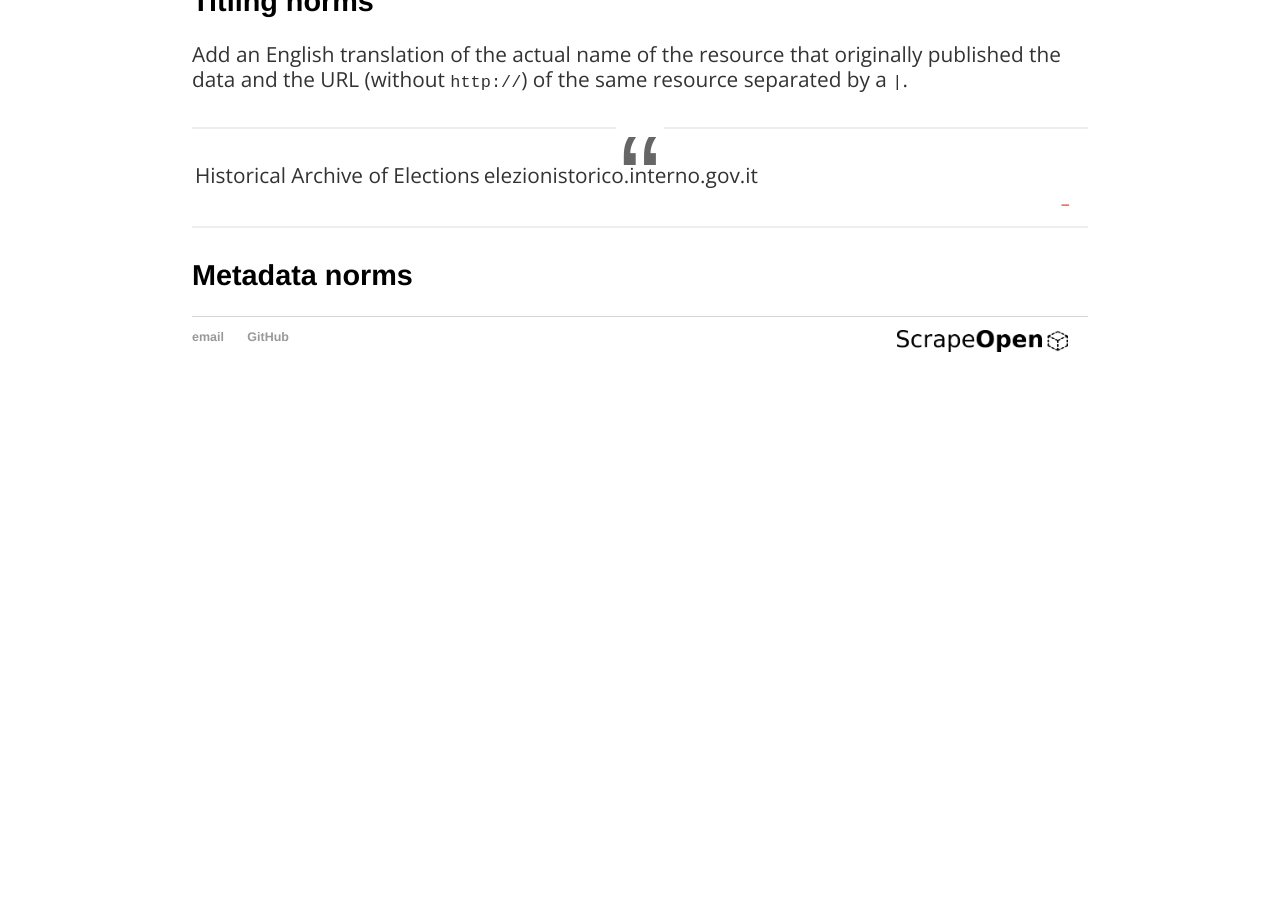
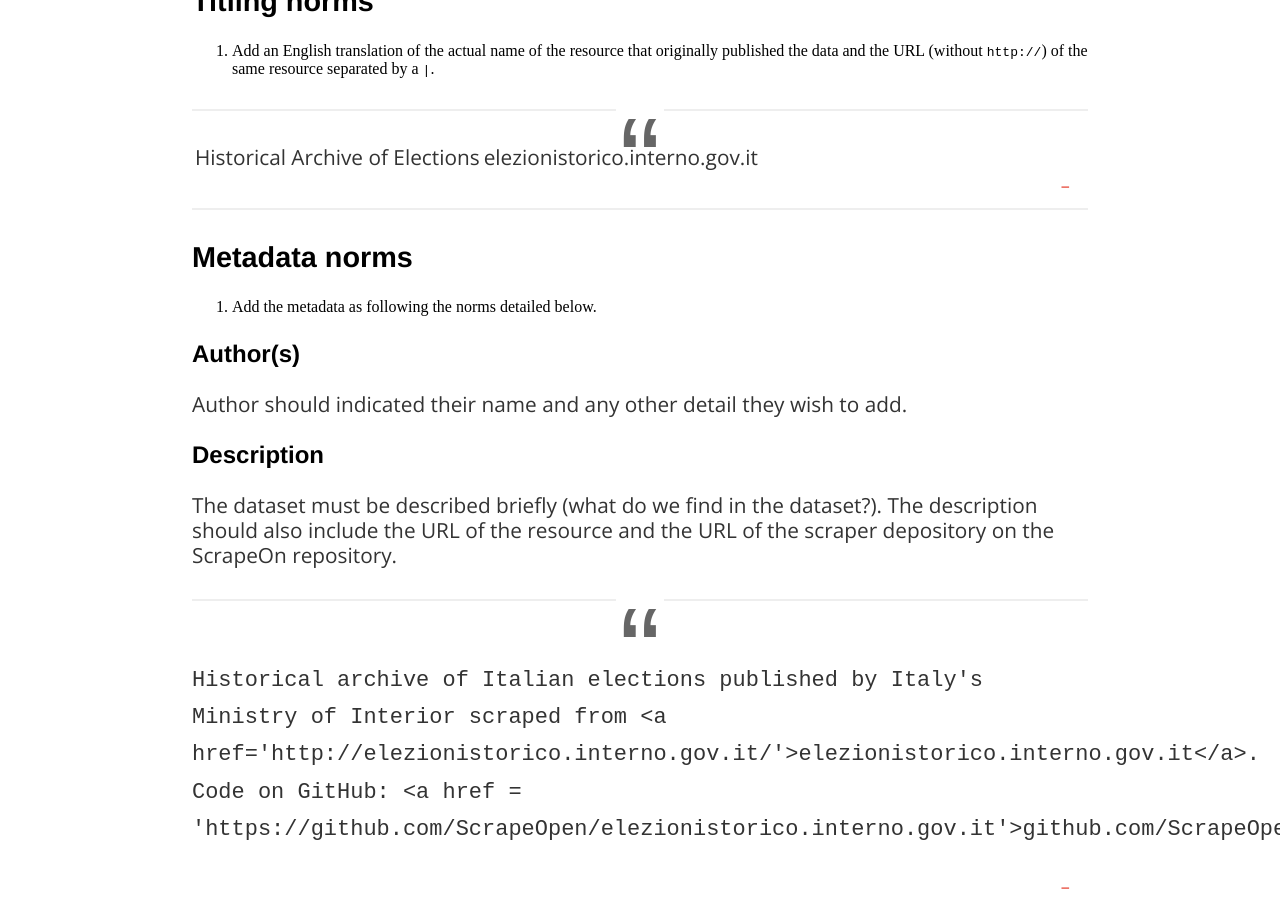
Before and after one commit to ScrapeOpen/ScrapeOpen, a Jekyll site: the page built from docs/dataverse.md, in a window 1280 px wide and 900 px high, scrolled down 560 px. Built offline with Jekyll 4.4.1, drawn with Linux system fonts in a browser that asks for light colours; before the commit the page ends 965 px from its top, so only the background shows below that.

Commit message:
Minor edits

```diff
--- a/docs/dataverse.md
+++ b/docs/dataverse.md
@@ -18,8 +18,20 @@ The project *dataverse* (which is a collection of *datasets*) is:
 
 ## Titling norms
 
-Add an English translation of the actual name of the resource that originally published the data and the URL (without `http://`) of the same resource separated by a `|`.
+2. Add an English translation of the actual name of the resource that originally published the data and the URL (without `http://`) of the same resource separated by a `|`.
 
 > Historical Archive of Elections | elezionistorico.interno.gov.it
 
 ## Metadata norms
+
+3. Add the metadata as following the norms detailed below.
+
+### Author(s)
+
+Author should indicated their name and any other detail they wish to add.
+
+### Description
+
+The dataset must be described briefly (what do we find in the dataset?). The description should also include the URL of the resource and the URL of the scraper depository on the ScrapeOn repository.
+
+> `Historical archive of Italian elections published by Italy's Ministry of Interior scraped from <a href='http://elezionistorico.interno.gov.it/'>elezionistorico.interno.gov.it</a>. Code on GitHub: <a href = 'https://github.com/ScrapeOpen/elezionistorico.interno.gov.it'>github.com/ScrapeOpen/elezionistorico.interno.gov.it</a>.`
```
